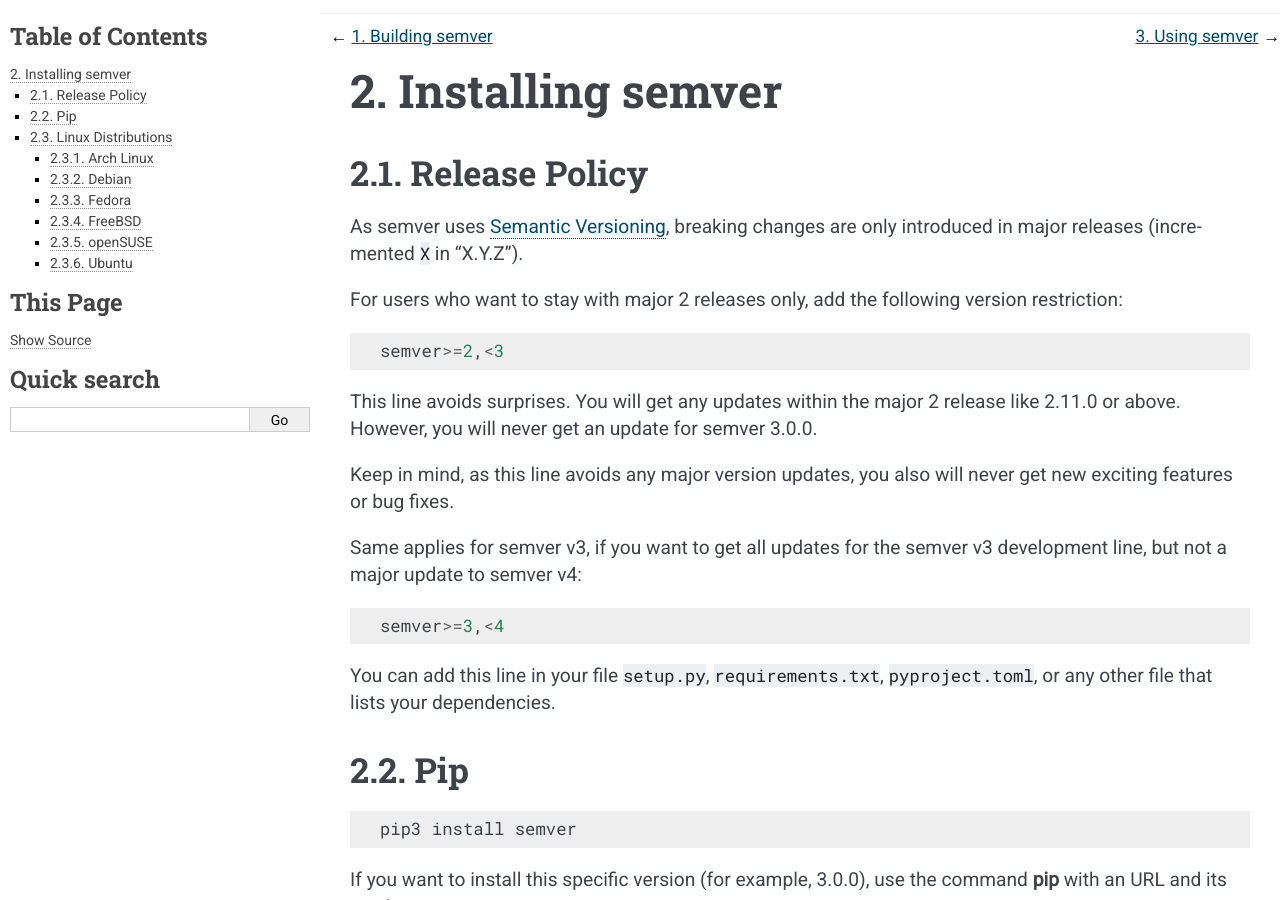
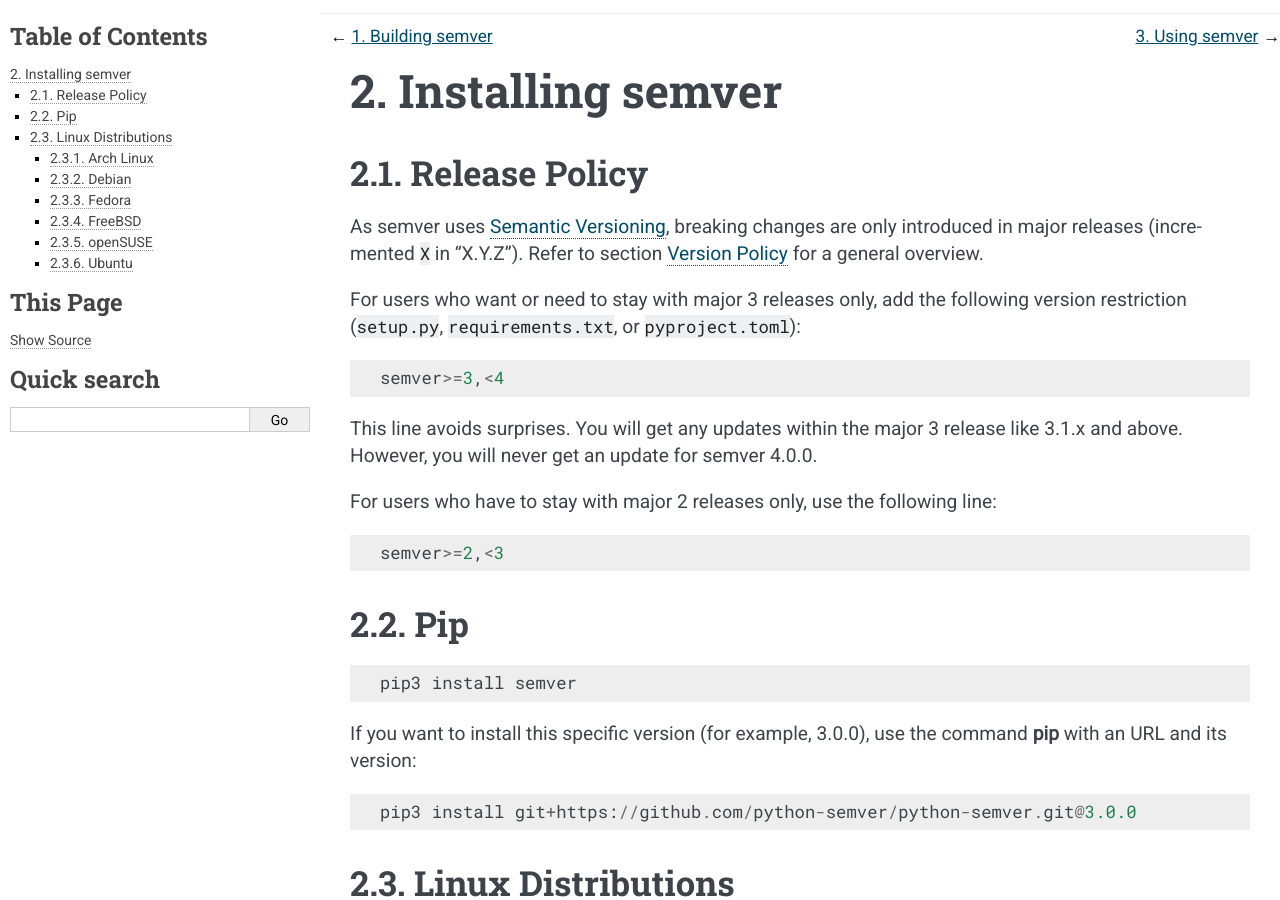
Before and after one commit to python-semver/python-semver, a Sphinx documentation site: the page built from docs/install.rst, in a window 1280 px wide and 900 px high. Built offline with Sphinx 7.4.7, drawn with Linux system fonts in a browser that asks for light colours.

Commit message:
Clarify version policy for semver
Integrate additional topic that describes an high level overview
about semver v2, v3, and v3 and beyond.

Also revise section about "Release Policy" which is related. First
mention semver3 and use semver2 later.

```diff
--- /dev/null
+++ b/changelog.d/pr431.doc.rst
@@ -0,0 +1,2 @@
+Clarify version policy for the different semver versions (v2, v3, >v3)
+and the supported Python versions.
--- a/docs/index.rst
+++ b/docs/index.rst
@@ -16,6 +16,7 @@
    migration/index
    advanced/index
    contribute/index
+   version-policy
    api
 
 .. toctree::
--- a/docs/install.rst
+++ b/docs/install.rst
@@ -6,25 +6,20 @@
 
 As semver uses `Semantic Versioning`_, breaking changes are only introduced in major
 releases (incremented ``X`` in "X.Y.Z").
+Refer to section :ref:`version-policy` for a general overview.
 
-For users who want to stay with major 2 releases only, add the following version
-restriction::
+For users who want or need to stay with major 3 releases only, add the
+following version restriction (:file:`setup.py`, :file:`requirements.txt`,
+or :file:`pyproject.toml`)::
+
+    semver>=3,<4
+
+This line avoids surprises. You will get any updates within the major 3 release like 3.1.x and above. However, you will never get an update for semver 4.0.0.
+
+For users who have to stay with major 2 releases only, use the following line::
 
     semver>=2,<3
 
-This line avoids surprises. You will get any updates within the major 2 release like
-2.11.0 or above. However, you will never get an update for semver 3.0.0.
-
-Keep in mind, as this line avoids any major version updates, you also will never
-get new exciting features or bug fixes.
-
-Same applies for semver v3, if you want to get all updates for the semver v3
-development line, but not a major update to semver v4::
-
-    semver>=3,<4
-
-You can add this line in your file :file:`setup.py`, :file:`requirements.txt`,
-:file:`pyproject.toml`, or any other file that lists your dependencies.
 
 Pip
 ---
```
Also changed, not shown: README.rst (+2 -13 lines), docs/version-policy.rst (added, +50 -0 lines).
